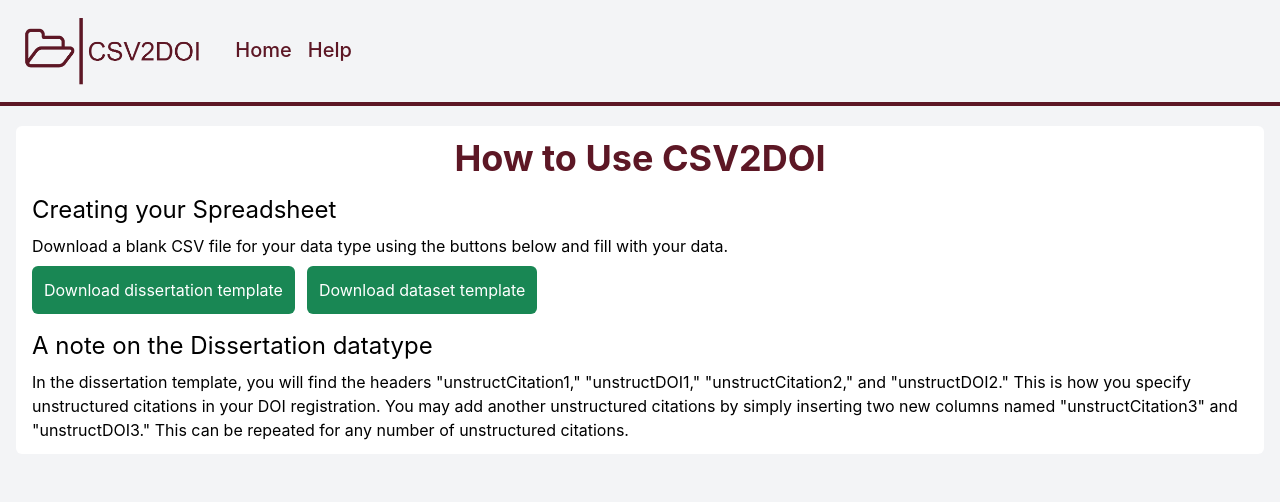
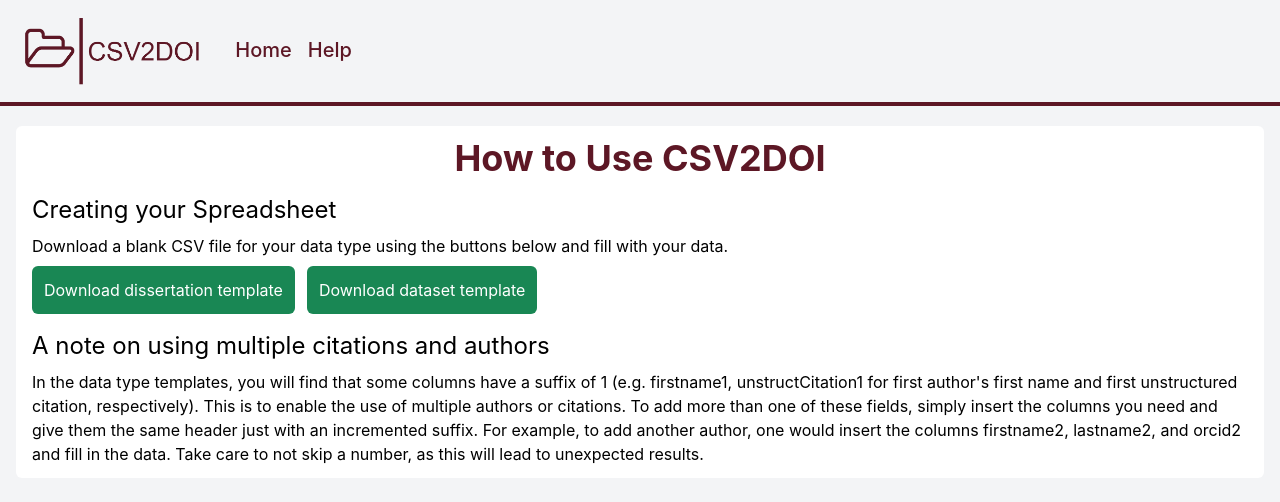
Before and after one commit to mackhack321/csv2doi, a React (Create React App) app: page /help in a window 1280 px wide. Shown: the top 502 px of the page. Built offline with nearby package versions, Linux system fonts and the light colour scheme.

Commit message:
update instructions

```diff
--- a/src/components/Help.js
+++ b/src/components/Help.js
@@ -61,15 +61,19 @@
           </div>
         </div>
         <div className="space-y-2">
-          <p className="text-2xl">A note on the Dissertation datatype</p>
+          <p className="text-2xl">
+            A note on using multiple citations and authors
+          </p>
           <p>
-            In the dissertation template, you will find the headers
-            "unstructCitation1," "unstructDOI1," "unstructCitation2," and
-            "unstructDOI2." This is how you specify unstructured citations in
-            your DOI registration. You may add another unstructured citations by
-            simply inserting two new columns named "unstructCitation3" and
-            "unstructDOI3." This can be repeated for any number of unstructured
-            citations.
+            In the data type templates, you will find that some columns have a
+            suffix of 1 (e.g. firstname1, unstructCitation1 for first author's
+            first name and first unstructured citation, respectively). This is
+            to enable the use of multiple authors or citations. To add more than
+            one of these fields, simply insert the columns you need and give
+            them the same header just with an incremented suffix. For example,
+            to add another author, one would insert the columns firstname2,
+            lastname2, and orcid2 and fill in the data. Take care to not skip a
+            number, as this will lead to unexpected results.
           </p>
         </div>
       </div>
```
